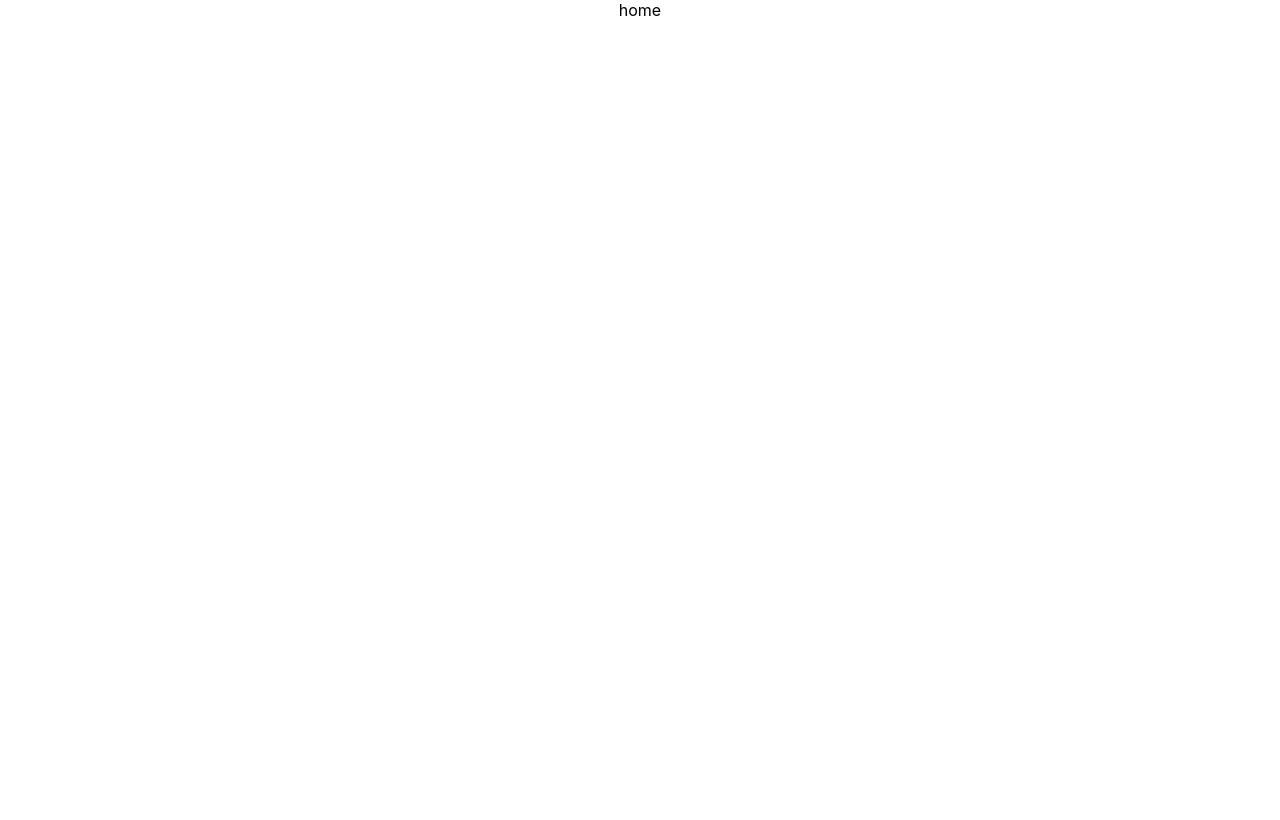
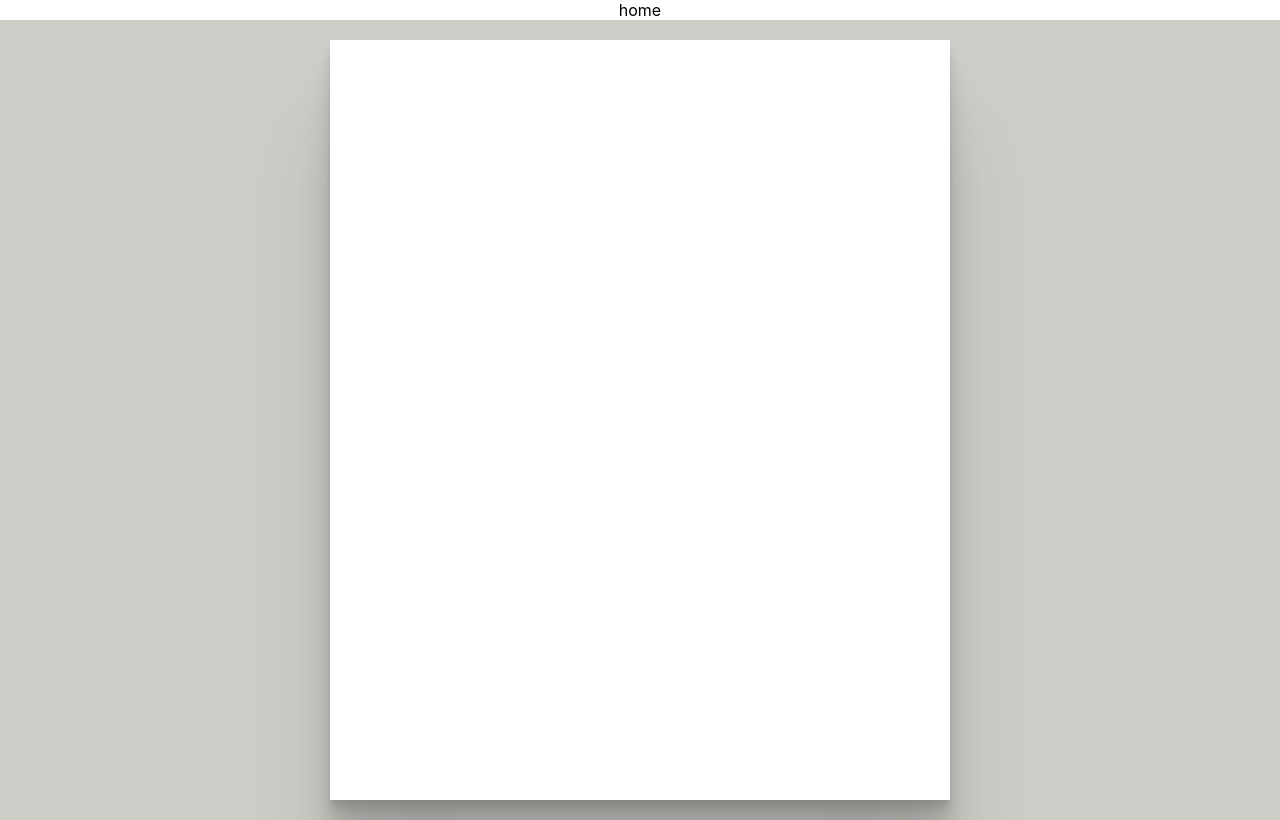
Before and after one commit to Abhi15git/freeschool, a React (Create React App) app in the folder freeschool/: page / in a window 1280 px wide. Built offline with nearby package versions, Linux system fonts and the light colour scheme.

Commit message:
box shadow added

```diff
--- a/freeschool/src/App.js
+++ b/freeschool/src/App.js
@@ -1,11 +1,12 @@
-
-import './App.css';
-import Home from './components/home/Home';
+import "./App.css";
+import Home from "./components/home/Home";
+import StudentBoth from "./components/LoginAndSignup/StudentBoth";
 
 function App() {
   return (
     <div className="App">
-      <Home/>
+      <Home />
+      <StudentBoth />
     </div>
   );
 }
--- a/freeschool/src/components/LoginAndSignup/StudentBoth.jsx
+++ b/freeschool/src/components/LoginAndSignup/StudentBoth.jsx
@@ -4,15 +4,15 @@ import StudentLogin from "./StudentLogin";
 import StudentSignup from "./StudentSignup";
 
 export default function StudentBoth() {
-  const [isLogin, setIslogin] = useState(true);
+  const [isLogin, setIslogin] = useState(false);
   return <Div>{isLogin ? <StudentLogin /> : <StudentSignup />}</Div>;
 }
 
 const Div = styled.div`
-  position: relative;
   box-sizing: border-box;
-  background-color: #ece5dd;
-  height: 100%;
+  background-color: #cdcdc8;
+  height: 300px;
+  min-height: 100vh;
   padding: 20px;
   align-items: center;
   justify-content: center;
--- a/freeschool/src/components/LoginAndSignup/StudentSignup.jsx
+++ b/freeschool/src/components/LoginAndSignup/StudentSignup.jsx
@@ -1,3 +1,17 @@
+import styled from "styled-components";
+
 export default function StudentSignup() {
-  return <div></div>;
+  return <Sin></Sin>;
 }
+
+const Sin = styled.div`
+  display: flex;
+  flex-direction: column;
+  background: #ffffff;
+  width: 50%;
+  height: 100%;
+  box-sizing: border-box;
+  box-shadow: 0 2.8px 2.2px rgba(0, 0, 0, 0.034), 0 6.7px 5.3px rgba(0, 0, 0, 0.048),
+    0 12.5px 10px rgba(0, 0, 0, 0.06), 0 22.3px 17.9px rgba(0, 0, 0, 0.072),
+    0 41.8px 33.4px rgba(0, 0, 0, 0.086), 0 100px 80px rgba(0, 0, 0, 0.12);
+`;
```
